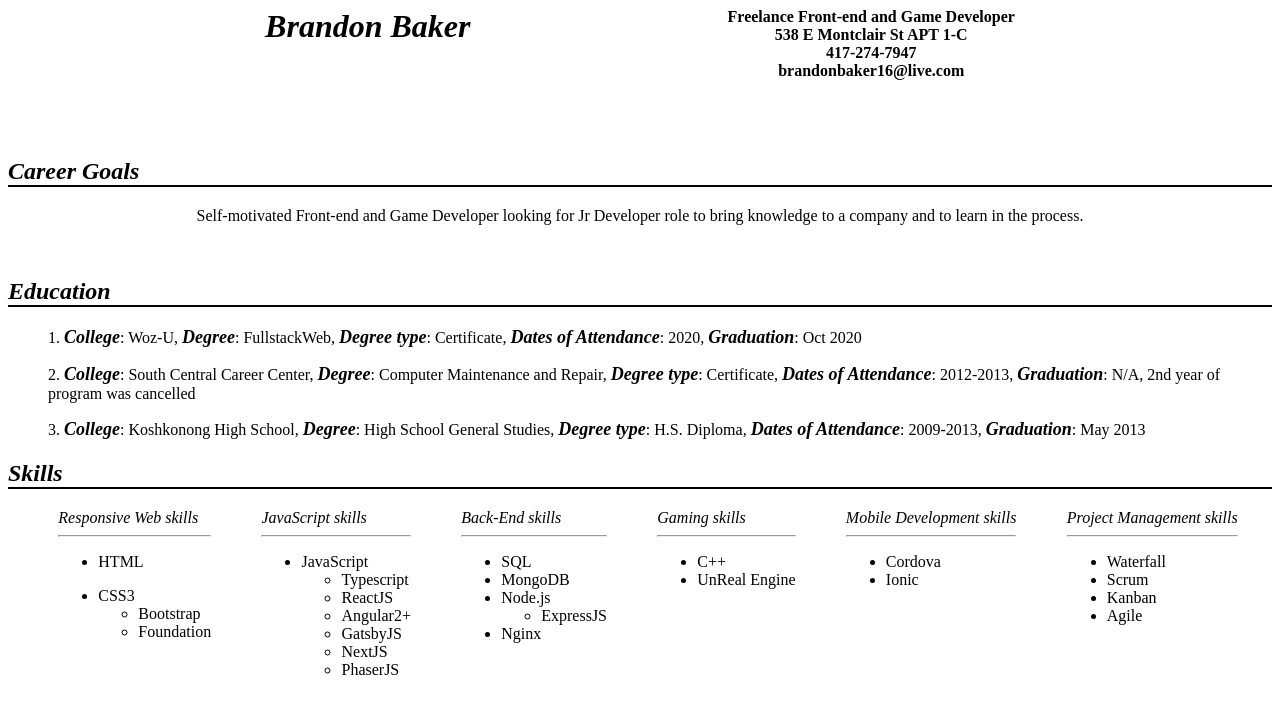
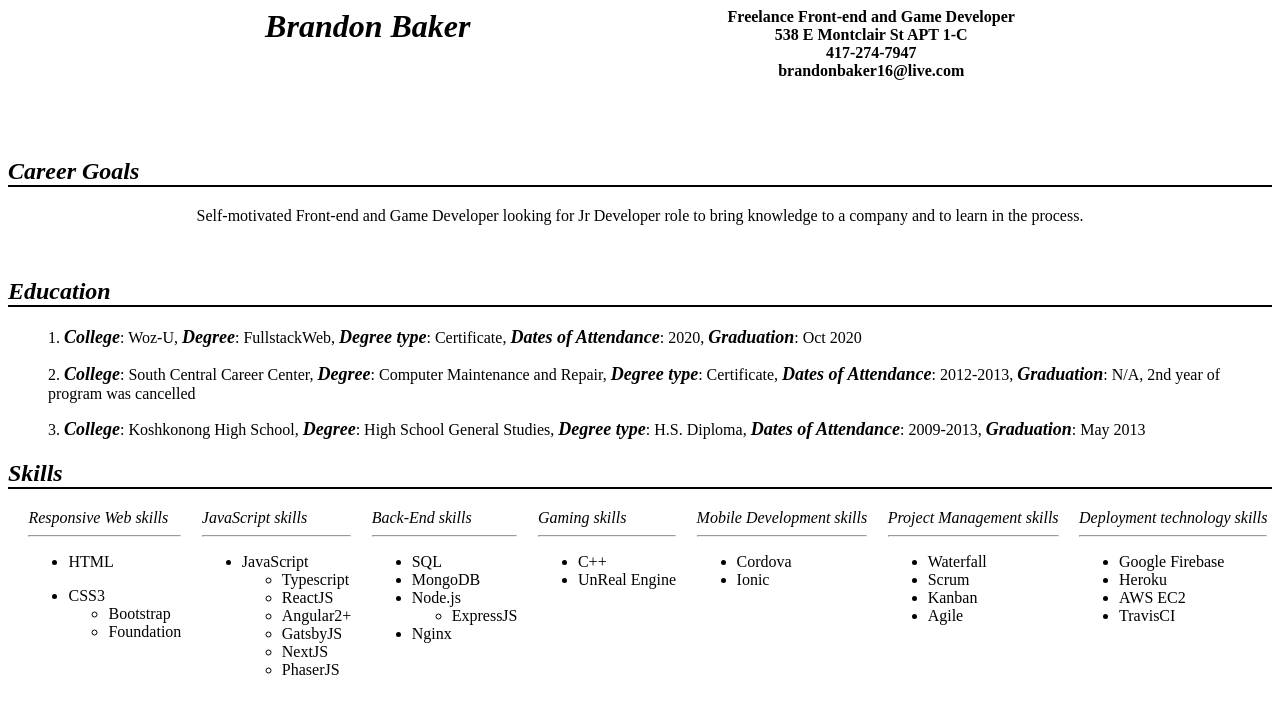
Before and after one commit to Jaheeli/Angular-Resume, an Angular app: page / in a window 1280 px wide. Shown: the top 714 px of the page. Built offline with nearby package versions, Linux system fonts and the light colour scheme.

Commit message:
Resume update

```diff
--- a/src/app/skills/skills.component.html
+++ b/src/app/skills/skills.component.html
@@ -78,4 +78,15 @@
             <li>Agile</li>
         </ul>
     </div>
+    <!-- Deployments -->
+    <div class="row">
+        <em>Deployment technology skills</em>
+        <hr>
+        <ul>
+            <li>Google Firebase</li>
+            <li>Heroku</li>
+            <li>AWS EC2</li>
+            <li>TravisCI</li>
+        </ul>
+    </div>
 </div>
```
